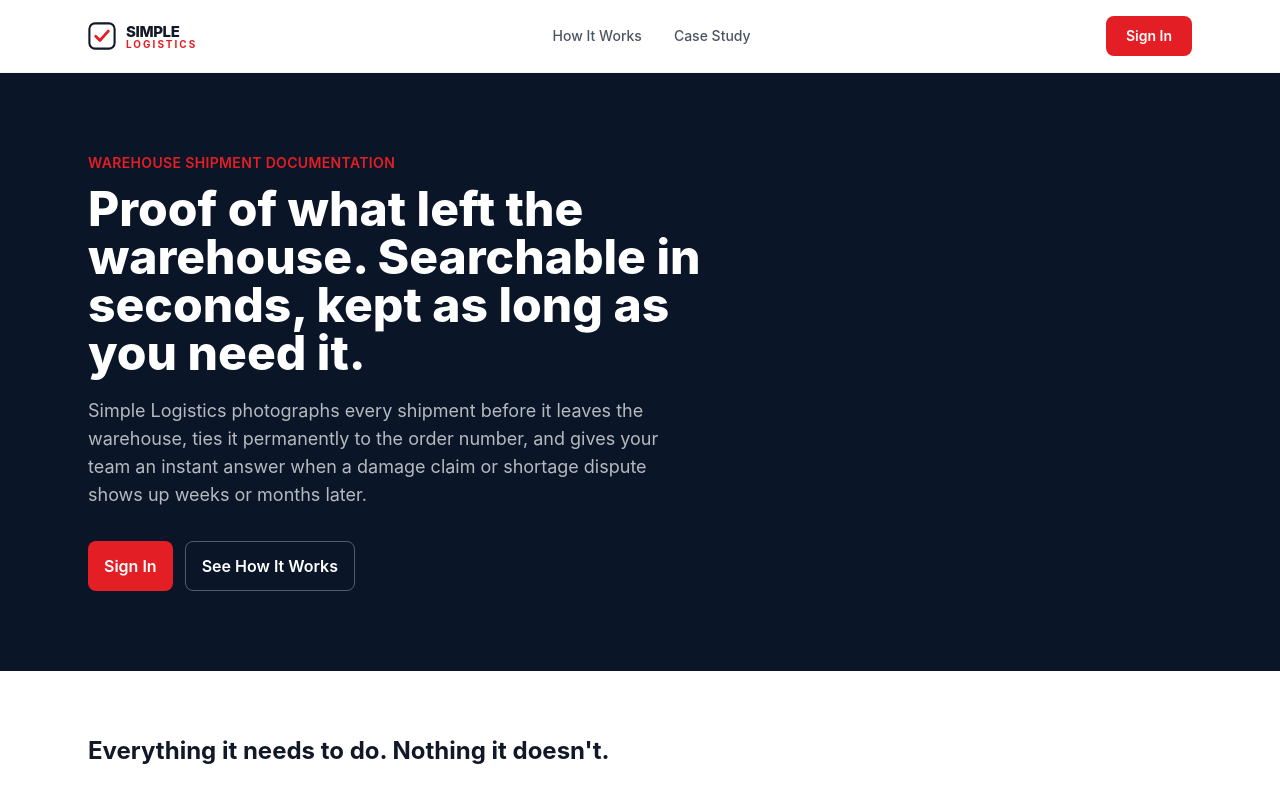
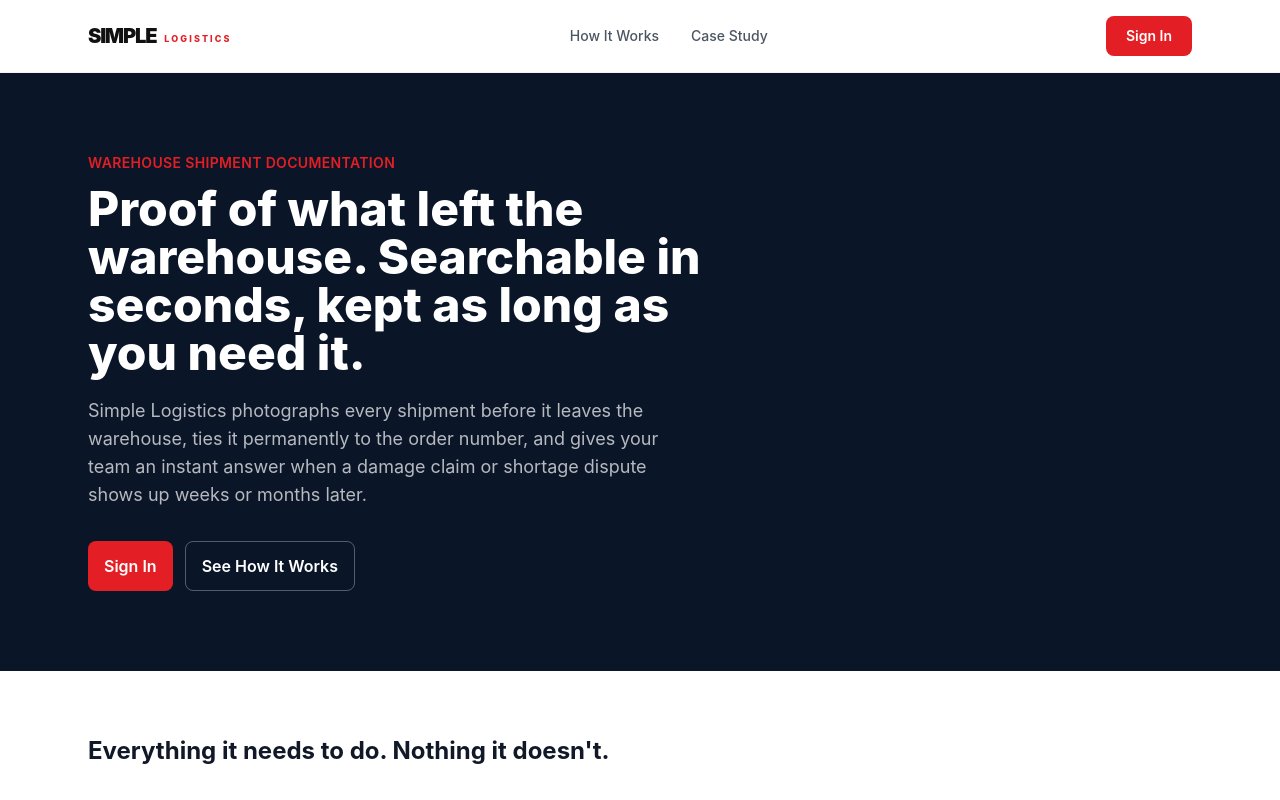
Before and after one commit to noamknurik/simple-logistics-v2, a Next.js app: page / in a window 1280 px wide. Shown: the top 800 px of the page. Built offline with nearby package versions, Linux system fonts and the light colour scheme.

Commit message:
Update landing page wordmark

```diff
--- a/components/Logo.tsx
+++ b/components/Logo.tsx
@@ -1,22 +1,17 @@
 export function Logo({ size = 28, dark = false }: { size?: number; dark?: boolean }) {
-  const textColor = dark ? '#ffffff' : '#111827';
   return (
-    <span className="inline-flex items-center gap-2.5 select-none">
-      <svg width={size} height={size} viewBox="0 0 40 40" fill="none" aria-hidden="true">
-        <rect x="2" y="2" width="36" height="36" rx="8" stroke={textColor} strokeWidth="3" />
-        <path
-          d="M11 20.5L17 26.5L29 13"
-          stroke="#E31E24"
-          strokeWidth="4"
-          strokeLinecap="round"
-          strokeLinejoin="round"
-        />
-      </svg>
-      <span className="leading-none">
-        <span className="block text-[15px] font-extrabold tracking-tight" style={{ color: textColor }}>
-          SIMPLE
-        </span>
-        <span className="block text-[10px] font-bold tracking-[0.2em] text-brand-red">LOGISTICS</span>
+    <span className="inline-flex select-none items-end gap-2 leading-none" aria-label="Simple Logistics">
+      <span
+        className="font-black tracking-[-0.06em]"
+        style={{ color: dark ? '#ffffff' : '#111111', fontSize: Math.max(18, size * 0.72) }}
+      >
+        SIMPLE
+      </span>
+      <span
+        className="pb-[2px] font-extrabold uppercase tracking-[0.24em] text-brand-red"
+        style={{ fontSize: Math.max(8, size * 0.32) }}
+      >
+        Logistics
       </span>
     </span>
   );
```
